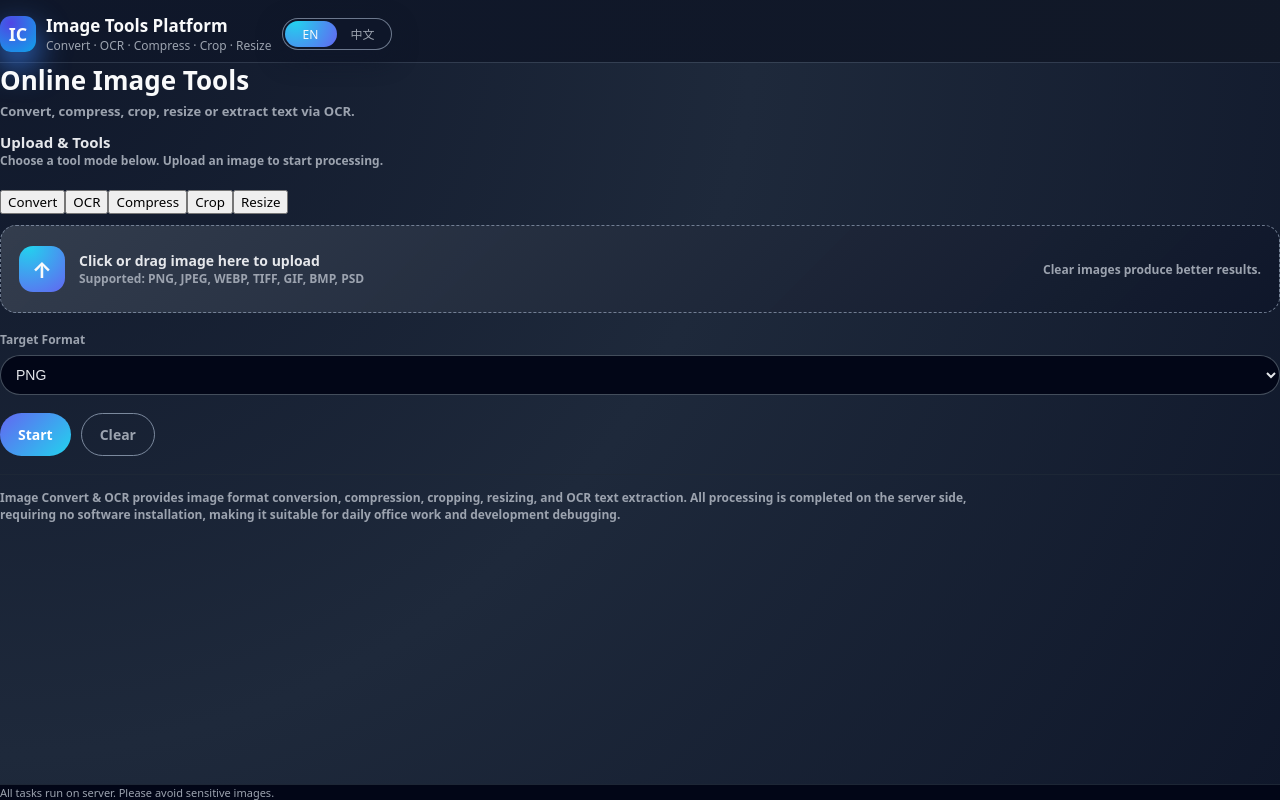
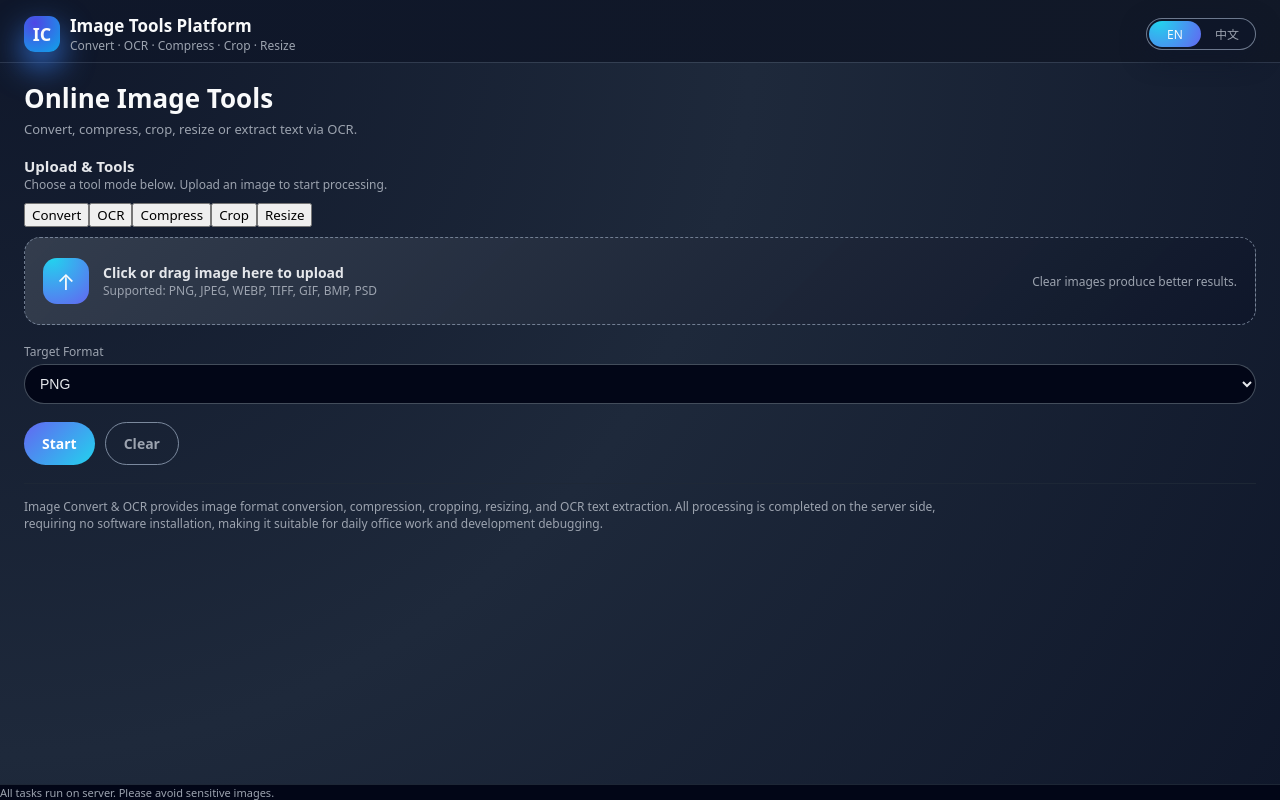
Before and after one commit to xyh-wiki/image-convert-ocr, a React (Vite) app in the folder image-app-frontend/: page /convert in a window 1280 px wide. Built offline with nearby package versions, Linux system fonts and the light colour scheme; no server answers.

Commit message:
feat:  Compress · Crop · Resize

```diff
--- a/image-app-frontend/src/styles.css
+++ b/image-app-frontend/src/styles.css
@@ -73,8 +73,15 @@
   padding: 14px 0 8px;
 }
 
-.app-header-inner,
-
+.app-header-inner {
+  width: 100%;
+  max-width: 1400px;
+  margin: 0 auto;
+  padding: 0 24px;
+  display: flex;
+  align-items: center;
+  justify-content: space-between;
+}
 
 /* Logo 与文字 */
 .brand {
@@ -136,13 +143,22 @@
 }
 
 /* 顶部广告位（弱化显示） */
-.header-ad,
+.header-ad {
+  width: 100%;
+  max-width: 1400px;
+  margin: 8px auto 0;
+  padding: 0 24px 8px;
+}
 
 /* =============================
  * 主体画布区域
  * ============================= */
-
-.app-main,
+.app-main {
+  width: 100%;
+  max-width: 1400px;
+  margin: 18px auto 24px;
+  padding: 0 24px 24px;
+}
 
 /* 标题区域 */
 .page-title {
@@ -224,10 +240,9 @@
   grid-template-columns: 1fr;
   width: 100%;
   gap: 24px;
-  margin-top: 18px;
   align-items: stretch;
   max-width: 1400px;
-  margin: 0 auto;
+  margin: 18px auto 0;
 }
 
 /* 小屏单列 */
```
